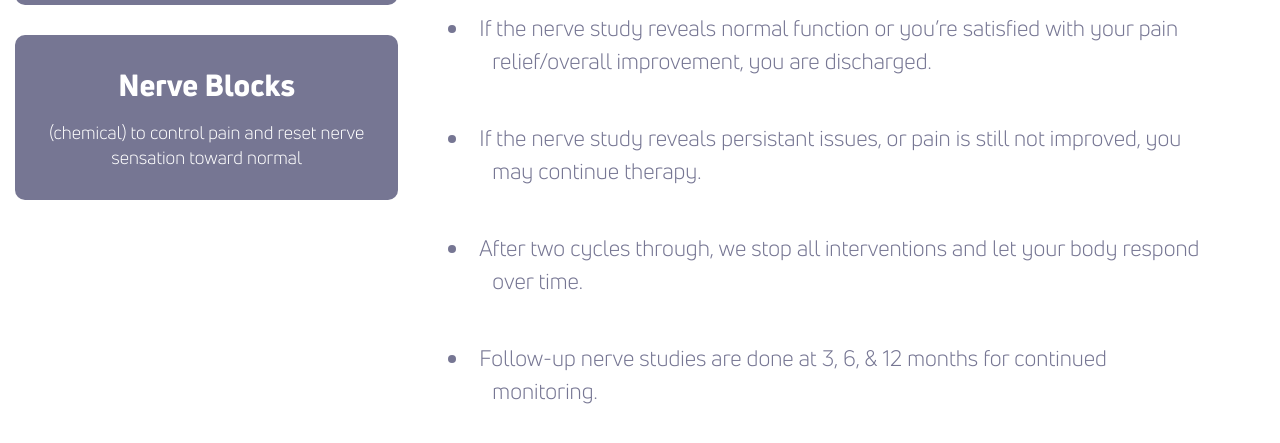
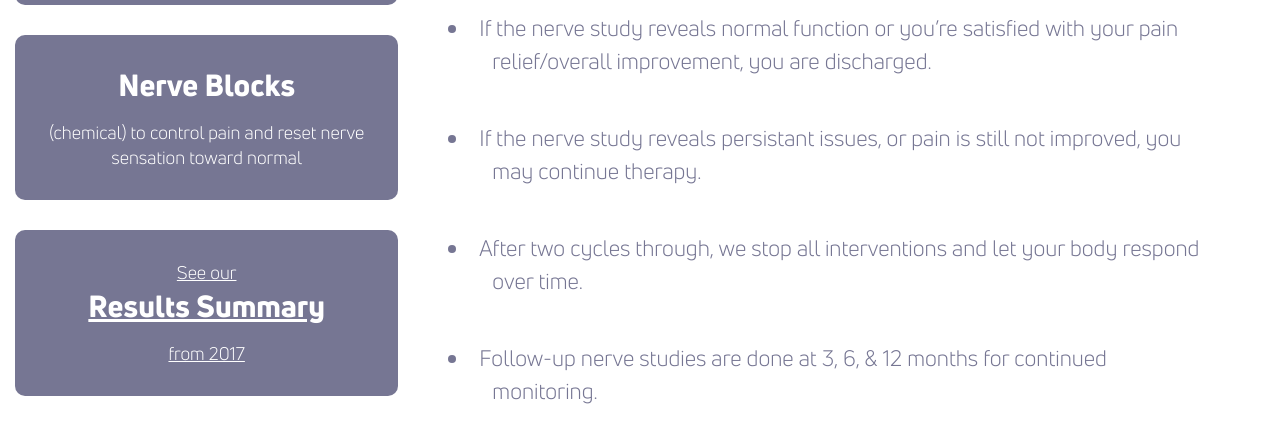
Before and after one commit to theneverwoods/gerstenberg.clinic, a Jekyll site: the page built from services/lower-extremity-treatment.html, in a window 1280 px wide and 900 px high, scrolled down 1404 px, cut to the strip 0-448 px from the top of the window. Shown: the top 443 px of the strip. Built offline with Jekyll 4.4.1, drawn with Linux system fonts in a browser that asks for light colours.

Commit message:
Update lower-extremity-treatment.html

```diff
--- a/services/lower-extremity-treatment.html
+++ b/services/lower-extremity-treatment.html
@@ -51,6 +51,13 @@ redirect_from: /foot-pain
 			<h2>Nerve Blocks</h2>
 			<p>(chemical) to control pain and reset nerve sensation toward normal</p>
 		</div>
+		<div class="card dark">
+			<a href="gerstenberg.clinic/pdf/results2017.pdf" target="_blank">
+			<p>See our</p>
+			<h2>Results Summary</h2>
+			<p>from 2017</p>
+			</a>
+		</div>
 	</div>
 	<div class="two-thirds">
 		<h3>Treatment Schedule</h3>
```
